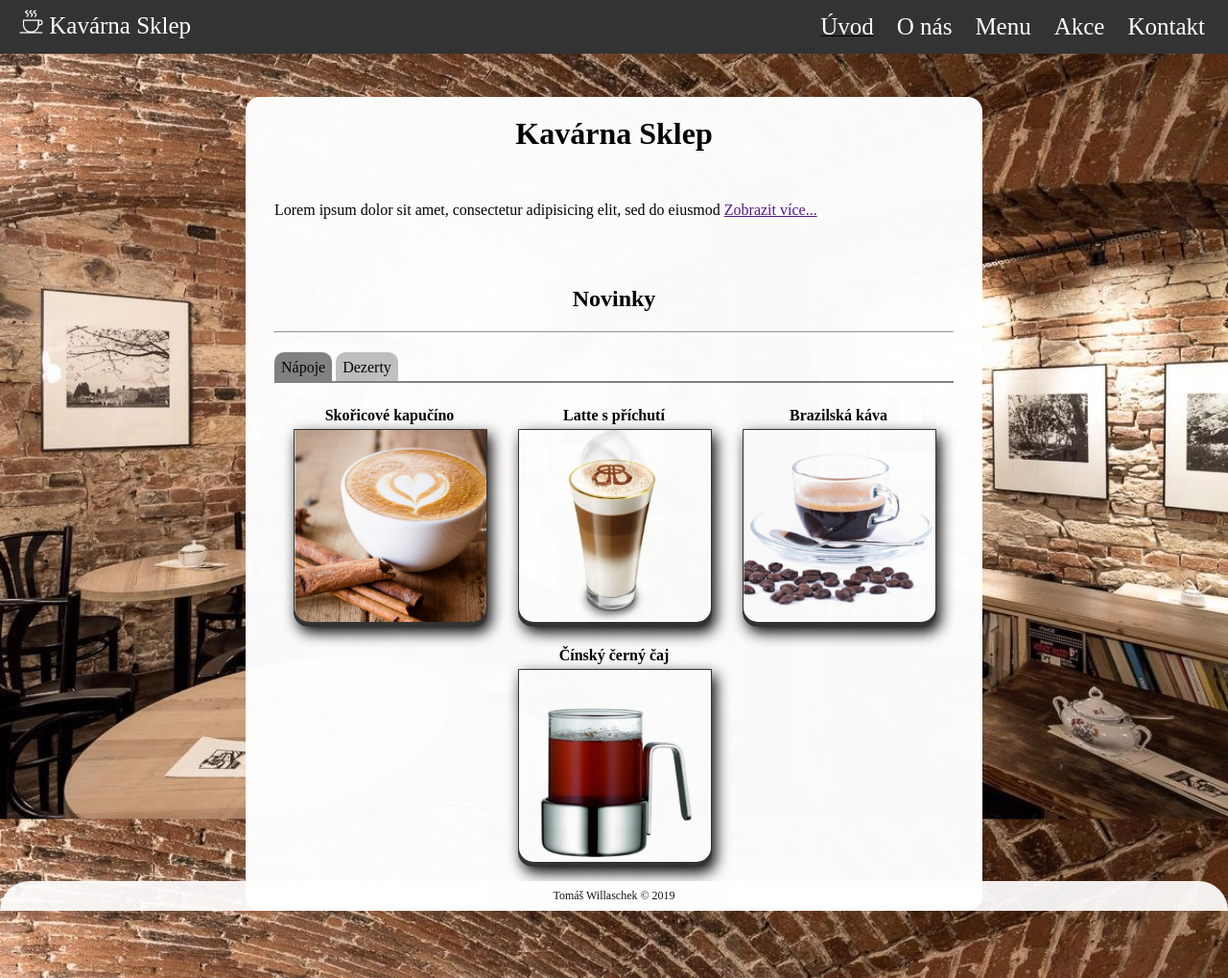
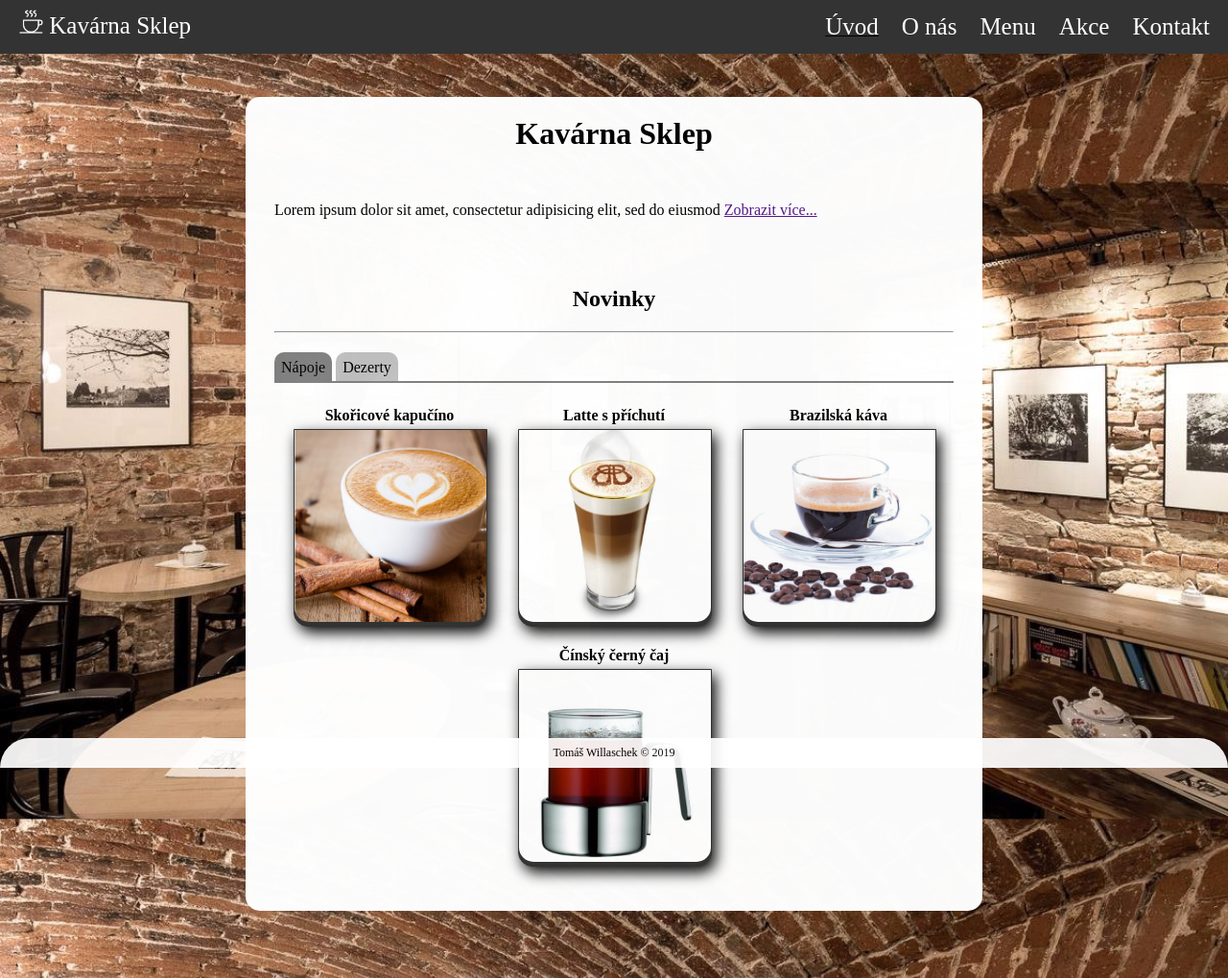
Before and after one commit to TheEzo/ITW2, a plain HTML site: page index.html in a window 1280 px wide. Shown: the whole page at 96% size. Drawn offline with nearby package versions, Linux system fonts and the light colour scheme.

Commit message:
frflafox

```diff
--- a/css/styles.css
+++ b/css/styles.css
@@ -5,6 +5,7 @@
 .nav {
 	display: inline;
 	margin: 4px;
+	padding-right: 15px;
 }
 
 .right {
@@ -29,7 +30,7 @@
     padding: 10px;
     position: fixed;
     z-index: 2;
-    width: -webkit-fill-available;
+    width: 100%;
 }
 
 body {
@@ -46,7 +47,7 @@ body {
     background-size: cover;
     background-attachment: fixed;
 	padding: 80px 0px 0px 0px;
-	min-height: -webkit-fill-available;
+	min-height: fill-content;
 }
 
 #container {
@@ -112,19 +113,20 @@ p {
     height: 23px;
     bottom: 0px;
     background-color: white;
-    width: -webkit-fill-available;
+    width: 100%;
     position: absolute;
     font-size: 12px;
     text-align: center;
     padding-top: 8px;
     border-radius: 50px 50px 0px 0px;
     opacity: 0.92;
+    position: fixed;
 }
 
 #page {
 	position: relative;
 	min-height: fit-content;
-	height: -webkit-fill-available;
+	height: fill-content;
 }
 
 .new-title {
```
